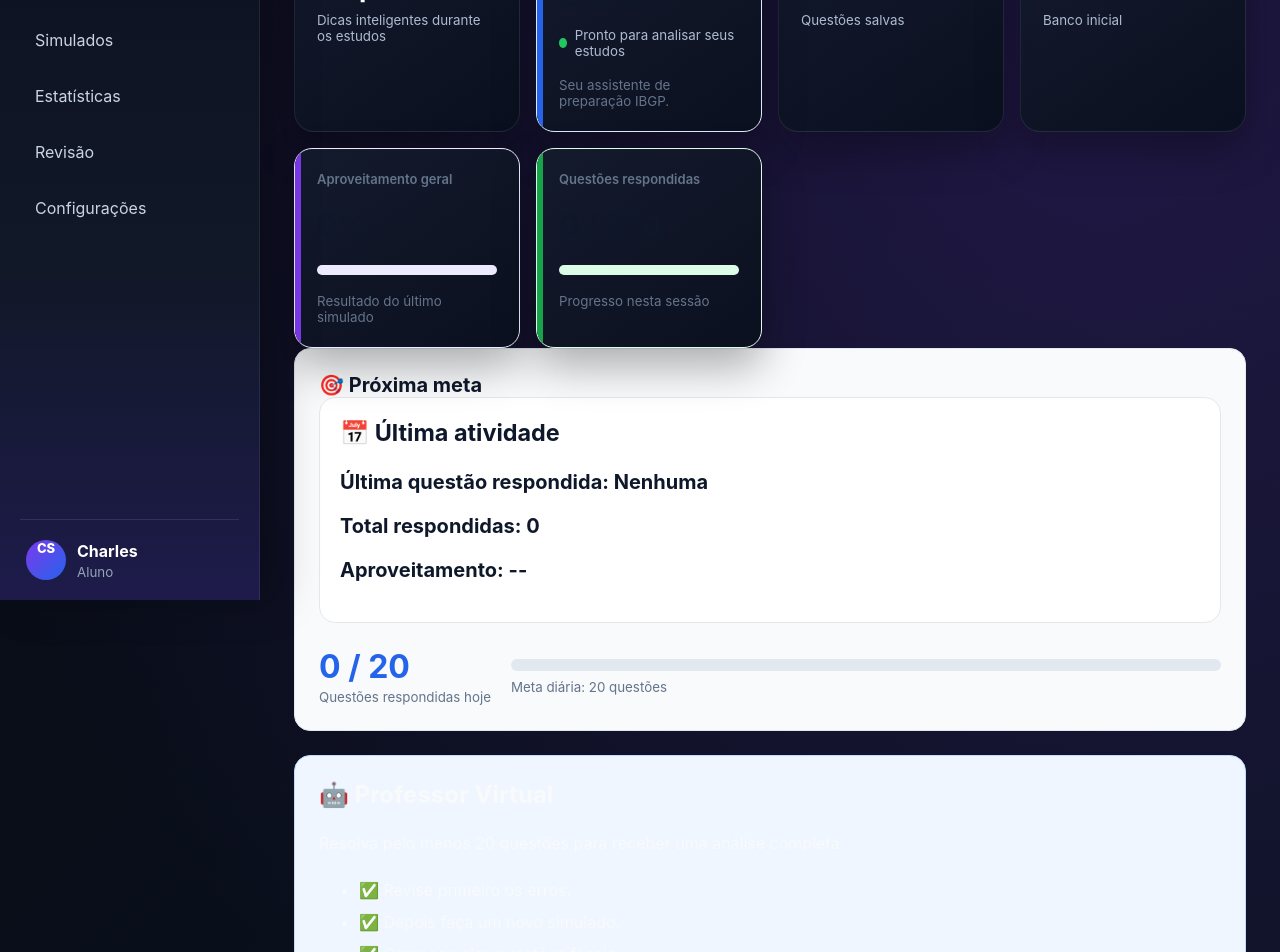
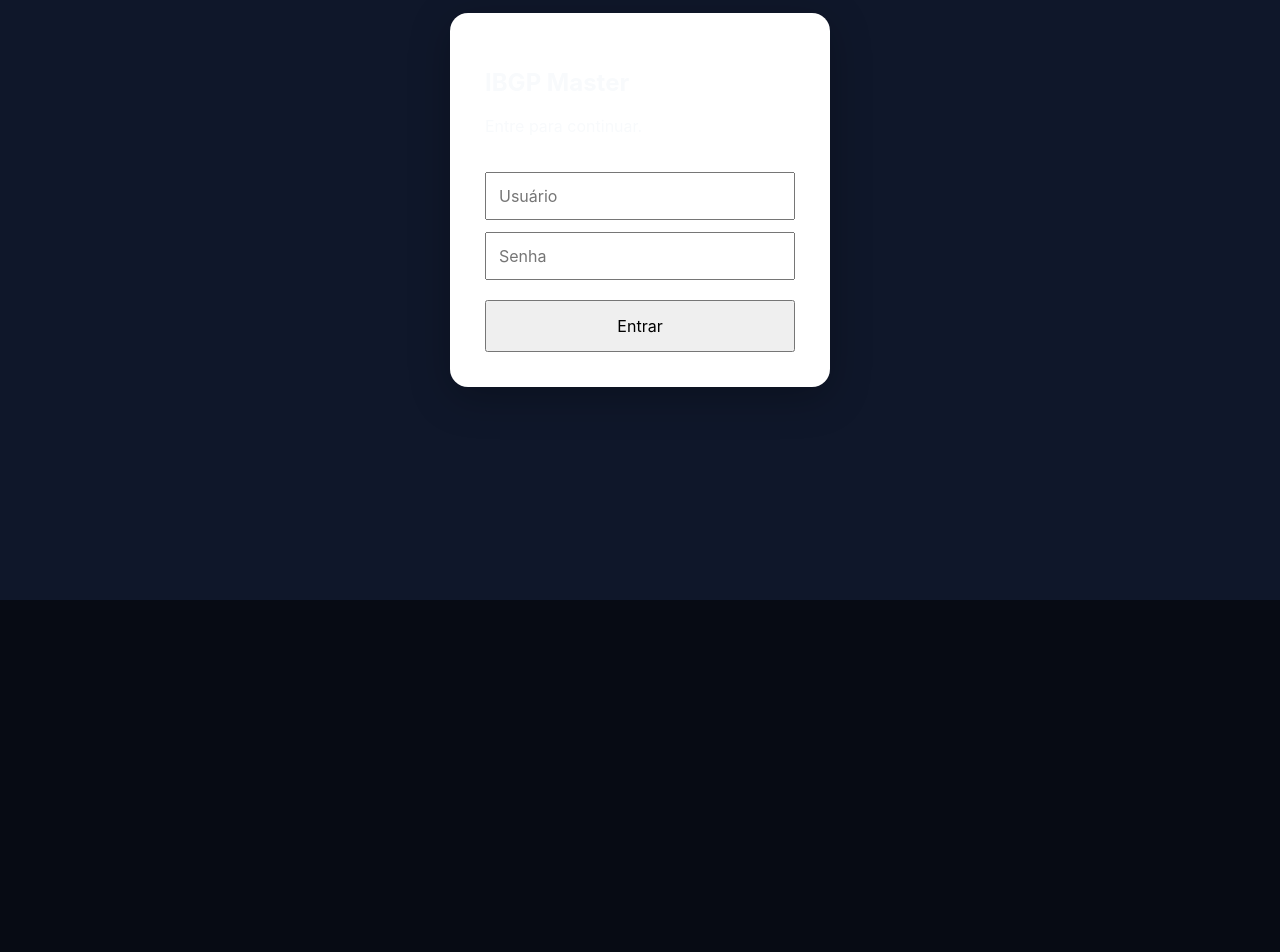
Before and after one commit to charfsilva-cmyk/ibgp-master, a React (Vite) app: page / in a window 1280 px wide. Shown: the part 200-1152 px from the top of the page. After the commit the page ends 800 px from the top, so only its background shows below. Built offline with nearby package versions, Linux system fonts and the light colour scheme.

Commit message:
Adiciona login e atualiza Professor Virtual

```diff
--- a/src/App.css
+++ b/src/App.css
@@ -791,4 +791,25 @@ button {
   background: linear-gradient(135deg, #7c3aed, #4f46e5) !important;
   color: #ffffff !important;
   border-color: #c4b5fd !important;
+/* CORREÇÃO DO CARD PROFESSOR VIRTUAL NO PAINEL */
+.professor-virtual,
+.professor-card {
+  background: linear-gradient(135deg, #0f172a, #1e293b) !important;
+  color: #f8fafc !important;
+  border: 1px solid #334155 !important;
 }
+.professor-virtual h1,
+.professor-virtual h2,
+.professor-virtual h3,
+.professor-virtual p,
+.professor-virtual span,
+.professor-virtual li,
+.professor-card h1,
+.professor-card h2,
+.professor-card h3,
+.professor-card p,
+.professor-card span,
+.professor-card li {
+  color: #f8fafc !important;
+  opacity: 1 !important;
+}}
--- a/src/App.tsx
+++ b/src/App.tsx
@@ -1,3 +1,4 @@
+import Login from "./pages/Login";
 import Revisao from "./pages/Revisao";
 import Configuracoes from "./pages/Configuracoes";
 import Estatisticas from "./pages/Estatisticas";
@@ -5,7 +6,7 @@ import { useState } from "react";
 import "./App.css";
 import { questions } from "./data/questions";
 import Questoes from "./pages/Questoes";
-
+import ProfessorVirtual from "./components/ProfessorVirtual";
 type MenuItem =
   | "Painel"
   | "Questões"
@@ -20,8 +21,14 @@ function App() {
   const [answers, setAnswers] = useState<Record<number, number>>({});
   const [finished, setFinished] = useState(false);
   const [copied, setCopied] = useState(false);
+const [logged, setLogged] = useState(
+  localStorage.getItem("ibgp-login") === "true"
+);
 
-  const menu: MenuItem[] = [
+if (!logged) {
+  return <Login onLogin={() => setLogged(true)} />;
+}
+const menu: MenuItem[] = [
     "Painel",
     "Questões",
     "Simulados",
@@ -117,24 +124,6 @@ ${answerText}`;
   }
 
   function renderDashboard() {
-    let dicaProfessor = "";
-
-if (!finished) {
-  dicaProfessor =
-    "Resolva pelo menos 20 questões para receber uma análise completa.";
-} else if (percentage < 50) {
-  dicaProfessor =
-    "Seu aproveitamento está abaixo de 50%. Revise a teoria antes de continuar.";
-} else if (percentage < 70) {
-  dicaProfessor =
-    "Você está evoluindo. Agora revise apenas as questões erradas.";
-} else if (percentage < 90) {
-  dicaProfessor =
-    "Ótimo desempenho. Faça simulados completos para ganhar velocidade.";
-} else {
-  dicaProfessor =
-    "Excelente desempenho. Aumente a dificuldade das questões e mantenha o ritmo.";
-}
     return (
       <>
         <section className="cards">
@@ -493,20 +482,10 @@ if (!finished) {
     background: "#eff6ff",
     border: "1px solid #bfdbfe",
   }}
->
-  <h2 style={{ marginTop: 0 }}>
+>  <h2 style={{ marginTop: 0 }}>
     🤖 Professor Virtual
   </h2>
-
- <p style={{ lineHeight: 1.8 }}>
-  {dicaProfessor}
-</p>
-  <ul style={{ lineHeight: 2 }}>
-    <li>✅ Revise primeiro os erros.</li>
-    <li>✅ Depois faça um novo simulado.</li>
-    <li>✅ Comece pelas questões fáceis.</li>
-    <li>✅ Termine pelas difíceis.</li>
-  </ul>
+ <ProfessorVirtual percentual={percentage} />
 </section>
 
         <section className="destaque">
--- a/src/components/ProfessorVirtual.tsx
+++ b/src/components/ProfessorVirtual.tsx
@@ -2,52 +2,130 @@ type Props = {
   percentual: number;
 };
 
+type FaixaDesempenho = {
+  titulo: string;
+  mensagem: string;
+  cor: string;
+  fundo: string;
+  borda: string;
+};
+
 export default function ProfessorVirtual({ percentual }: Props) {
-  let titulo = "";
-  let mensagem = "";
+  let resultado: FaixaDesempenho;
 
   if (percentual >= 90) {
-    titulo = "🏆 Excelente!";
-    mensagem =
-      "Seu desempenho está excelente. Continue resolvendo simulados completos para manter o nível.";
+    resultado = {
+      titulo: "🏆 Excelente!",
+      mensagem:
+        "Seu desempenho está excelente. Continue resolvendo simulados completos para manter o nível.",
+      cor: "#166534",
+      fundo: "#f0fdf4",
+      borda: "#86efac",
+    };
   } else if (percentual >= 75) {
-    titulo = "😊 Muito bom!";
-    mensagem =
-      "Você está evoluindo bem. Revise apenas as questões erradas antes de seguir.";
+    resultado = {
+      titulo: "😊 Muito bom!",
+      mensagem:
+        "Você está evoluindo bem. Revise apenas as questões erradas antes de seguir.",
+      cor: "#1d4ed8",
+      fundo: "#eff6ff",
+      borda: "#93c5fd",
+    };
   } else if (percentual >= 60) {
-    titulo = "📚 Atenção";
-    mensagem =
-      "Seu desempenho é bom, mas ainda há espaço para melhorar. Faça revisões frequentes.";
+    resultado = {
+      titulo: "📚 Atenção",
+      mensagem:
+        "Seu desempenho é bom, mas ainda há espaço para melhorar. Faça revisões frequentes.",
+      cor: "#a16207",
+      fundo: "#fefce8",
+      borda: "#fde047",
+    };
   } else if (percentual >= 40) {
-    titulo = "⚠️ Precisa reforçar";
-    mensagem =
-      "Recomendamos voltar à teoria e resolver questões fáceis antes de avançar.";
+    resultado = {
+      titulo: "⚠️ Precisa reforçar",
+      mensagem:
+        "Recomendamos voltar à teoria e resolver questões fáceis antes de avançar.",
+      cor: "#c2410c",
+      fundo: "#fff7ed",
+      borda: "#fdba74",
+    };
   } else {
-    titulo = "🚨 Hora de revisar";
-    mensagem =
-      "Seu aproveitamento ainda está baixo. Revise a teoria e pratique diariamente.";
+    resultado = {
+           titulo: "🎯 Comece seus estudos",
+mensagem:
+  "Você ainda não possui respostas registradas. Resolva algumas questões para receber uma análise do seu desempenho.",
+      cor: "#b91c1c",
+      fundo: "#fef2f2",
+      borda: "#fca5a5",
+    };
   }
 
   return (
     <div
       style={{
         marginTop: 20,
-        padding: 20,
+        padding: 24,
         borderRadius: 14,
-        background: "#eff6ff",
-        border: "1px solid #bfdbfe",
+        background: resultado.fundo,
+        border: `2px solid ${resultado.borda}`,
+        color: "#111827",
+        boxShadow: "0 4px 14px rgba(15, 23, 42, 0.08)",
       }}
     >
-      <h3>{titulo}</h3>
+      <h3
+        style={{
+          margin: 0,
+          color: resultado.cor,
+          fontSize: 20,
+          fontWeight: 700,
+        }}
+      >
+        {resultado.titulo}
+      </h3>
 
       <p
         style={{
-          marginTop: 10,
-          lineHeight: 1.8,
+          marginTop: 12,
+          marginBottom: 0,
+          lineHeight: 1.7,
+          color: "#374151",
+          fontSize: 16,
+          fontWeight: 500,
         }}
       >
-        {mensagem}
+        {resultado.mensagem}
       </p>
+
+      <div
+        style={{
+          marginTop: 18,
+          height: 8,
+          borderRadius: 999,
+          background: "#e5e7eb",
+          overflow: "hidden",
+        }}
+      >
+        <div
+          style={{
+            width: `${Math.min(100, Math.max(0, percentual))}%`,
+            height: "100%",
+            borderRadius: 999,
+            background: resultado.cor,
+            transition: "width 0.3s ease",
+          }}
+        />
+      </div>
+
+      <small
+        style={{
+          display: "block",
+          marginTop: 8,
+          color: "#475569",
+          fontWeight: 600,
+        }}
+      >
+        Aproveitamento atual: {percentual}%
+      </small>
     </div>
   );
 }
--- /dev/null
+++ b/src/pages/Login.tsx
@@ -0,0 +1,80 @@
+import { useState } from "react";
+
+type Props = {
+  onLogin: () => void;
+};
+
+export default function Login({ onLogin }: Props) {
+  const [usuario, setUsuario] = useState("");
+  const [senha, setSenha] = useState("");
+
+  function entrar() {
+    if (usuario === "admin" && senha === "123456") {
+      localStorage.setItem("ibgp-login", "true");
+      onLogin();
+    } else {
+      alert("Usuário ou senha incorretos.");
+    }
+  }
+
+  return (
+    <div
+      style={{
+        display: "flex",
+        justifyContent: "center",
+        alignItems: "center",
+        height: "100vh",
+        background: "#0f172a",
+      }}
+    >
+      <div
+        style={{
+          width: 380,
+          background: "white",
+          padding: 35,
+          borderRadius: 18,
+          boxShadow: "0 10px 40px rgba(0,0,0,.25)",
+        }}
+      >
+        <h2>IBGP Master</h2>
+
+        <p>Entre para continuar.</p>
+
+        <input
+          placeholder="Usuário"
+          value={usuario}
+          onChange={(e) => setUsuario(e.target.value)}
+          style={{
+            width: "100%",
+            padding: 12,
+            marginTop: 20,
+          }}
+        />
+
+        <input
+          type="password"
+          placeholder="Senha"
+          value={senha}
+          onChange={(e) => setSenha(e.target.value)}
+          style={{
+            width: "100%",
+            padding: 12,
+            marginTop: 12,
+          }}
+        />
+
+        <button
+          onClick={entrar}
+          style={{
+            width: "100%",
+            marginTop: 20,
+            padding: 14,
+            cursor: "pointer",
+          }}
+        >
+          Entrar
+        </button>
+      </div>
+    </div>
+  );
+}
```
